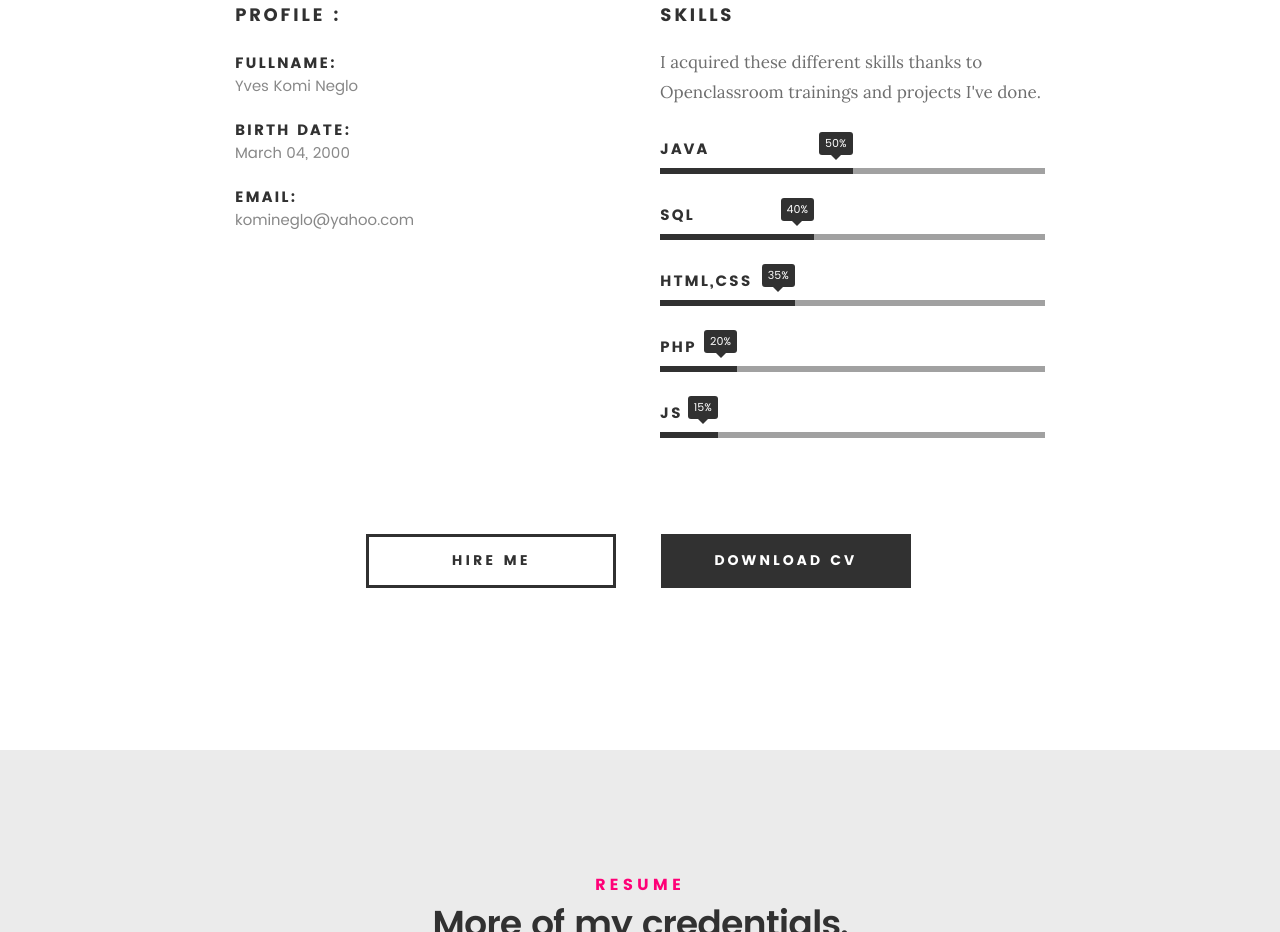
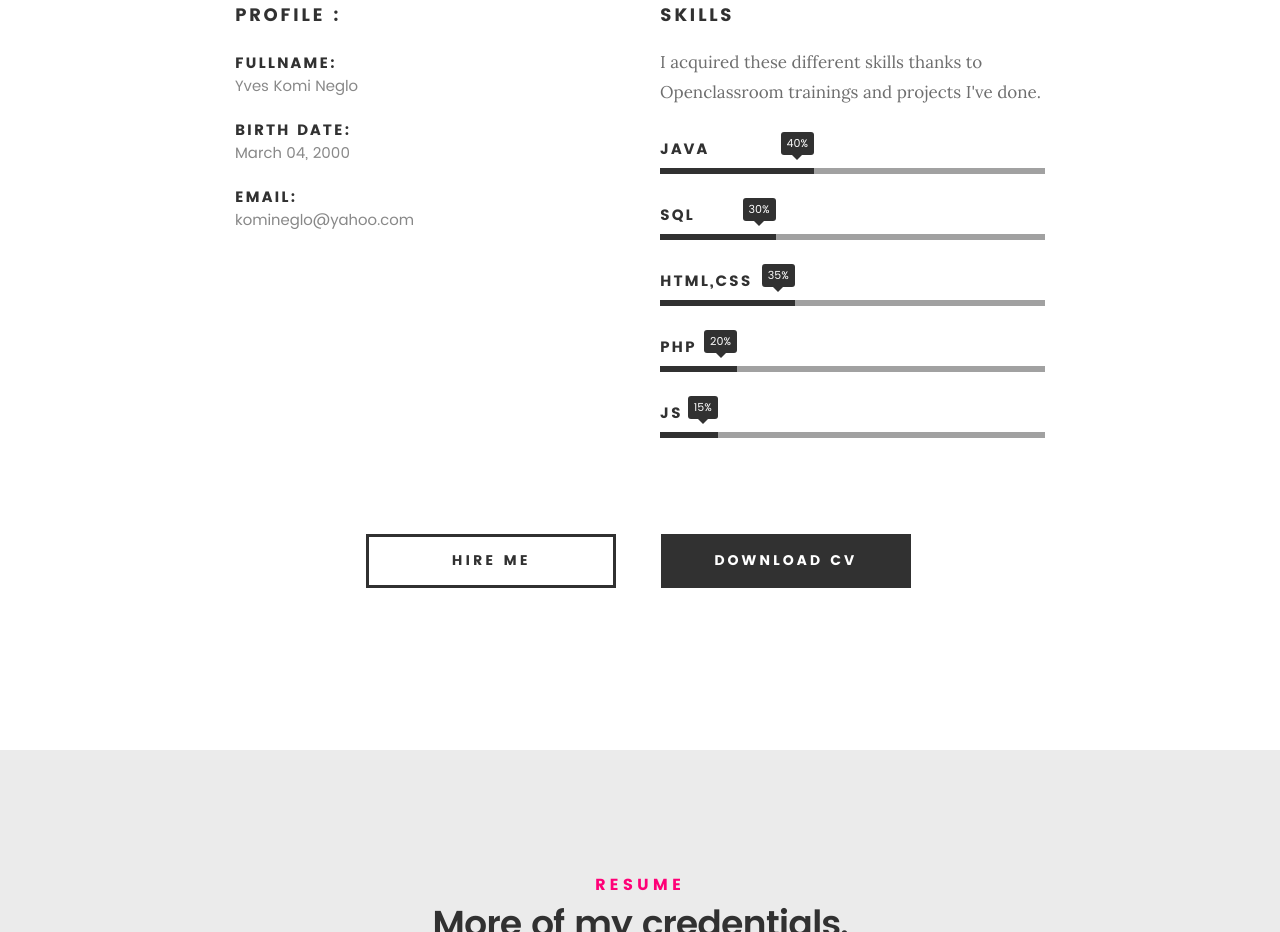
Before and after one commit to komineglo/komineglo.io, a plain HTML site: page index.html in a window 1280 px wide. Shown: the part 1169-2101 px from the top of the page. Drawn offline with Linux system fonts and the light colour scheme; files whose address does not match are found by name.

Commit message:
Update index.html

```diff
--- a/index.html
+++ b/index.html
@@ -158,11 +158,11 @@
 
 				<ul class="skill-bars">
 				   <li>
-				   	<div class="progress percent50"><span>50%</span></div>
+				   	<div class="progress percent40"><span>40%</span></div>
 				   	<strong>Java</strong>
 				   </li>
 				   <li>
-				   	<div class="progress percent40"><span>40%</span></div>
+				   	<div class="progress percent30"><span>30%</span></div>
 				   	<strong>SQL</strong>
 				   </li>
 				   <li>
```
